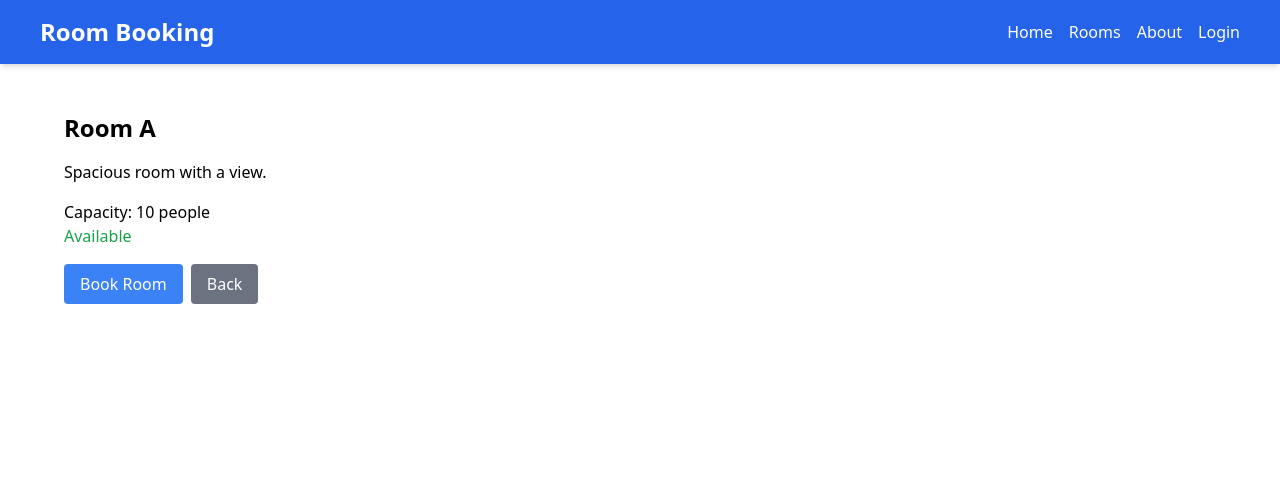
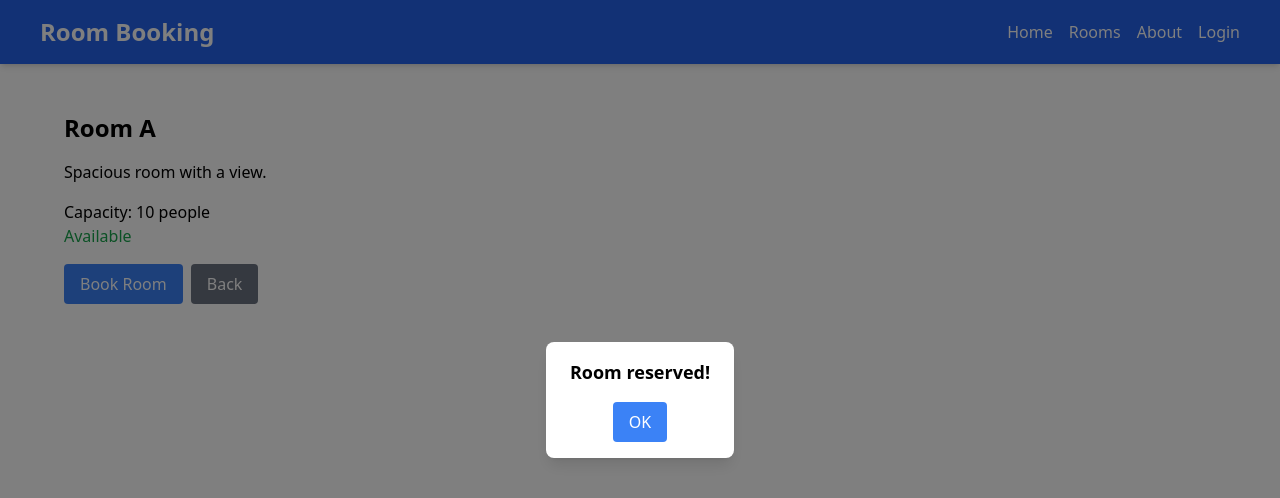
Before and after one commit to ibsenquaresma/reservation-system.App-Front, a React (Create React App) app: page /room-detail/1 in a window 1280 px wide. Both pictures are taken after a click on the button "Book Room". Shown: the top 498 px of the page. Built offline with nearby package versions, Linux system fonts and the light colour scheme.

Commit message:
Update Room Detail with Alert

```diff
--- /dev/null
+++ b/src/components/Alert.tsx
@@ -0,0 +1,34 @@
+import { useEffect, useState } from "react";
+
+interface AlertProps {
+  message: string;
+  onClose: () => void;
+}
+
+const CenteredAlert: React.FC<AlertProps> = ({ message, onClose }) => {
+  const [visible, setVisible] = useState(true);
+
+  useEffect(() => {
+    const timer = setTimeout(() => {
+      setVisible(false);
+      onClose();
+    }, 3000); // Fecha após 3 segundos
+
+    return () => clearTimeout(timer);
+  }, [onClose]);
+
+  if (!visible) return null;
+
+  return (
+    <div className="fixed inset-0 flex items-center justify-center bg-black bg-opacity-50">
+      <div className="bg-white text-black px-6 py-4 rounded-lg shadow-lg text-center">
+        <p className="text-lg font-semibold">{message}</p>
+        <button onClick={onClose} className="mt-4 bg-blue-500 text-white px-4 py-2 rounded">
+          OK
+        </button>
+      </div>
+    </div>
+  );
+};
+
+export default CenteredAlert;
--- a/src/pages/RoomDetail.tsx
+++ b/src/pages/RoomDetail.tsx
@@ -1,5 +1,6 @@
 import React, { useState, useEffect } from 'react'
 import { useParams, useNavigate } from 'react-router-dom'
+import CenteredAlert  from "../components/Alert"; // Importa o alerta
 
 type Room = {
   id: number
@@ -13,6 +14,7 @@ const RoomDetail: React.FC = () => {
   const { id } = useParams<{ id: string }>() // Pegando o id da URL
   const navigate = useNavigate()
   const [room, setRoom] = useState<Room | null>(null)
+  const [alertMessage, setAlertMessage] = useState("");
 
   useEffect(() => {
     if (id) {
@@ -36,7 +38,9 @@ const RoomDetail: React.FC = () => {
   }
 
   const handleBook = () => {
-    alert('Room booked!')
+    //alert('Room booked!')
+    setAlertMessage(`Room reserved!`);
+    setTimeout(() => setAlertMessage(""), 3000); // Esconde o alerta após 3s
   }
 
   return (
@@ -50,6 +54,12 @@ const RoomDetail: React.FC = () => {
             {room.available ? 'Available' : 'Unavailable'}
           </p>
           <div className="mt-4">
+              {alertMessage && (
+                  <CenteredAlert message={alertMessage} onClose={() => setAlertMessage("")} />
+              )}
+              {
+
+              }
             <button
               onClick={handleBook}
               className="bg-blue-500 text-white px-4 py-2 rounded mr-2"
```
